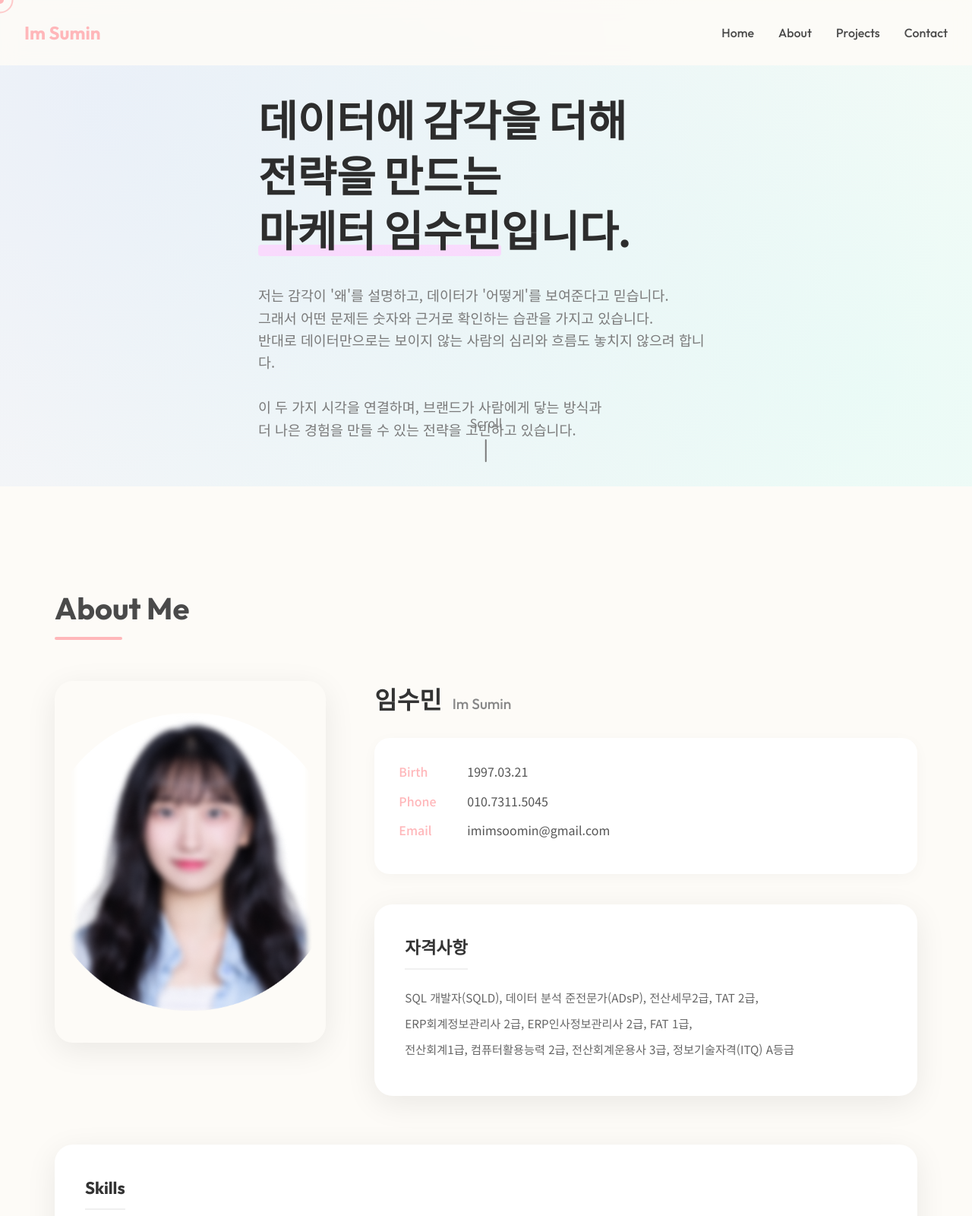
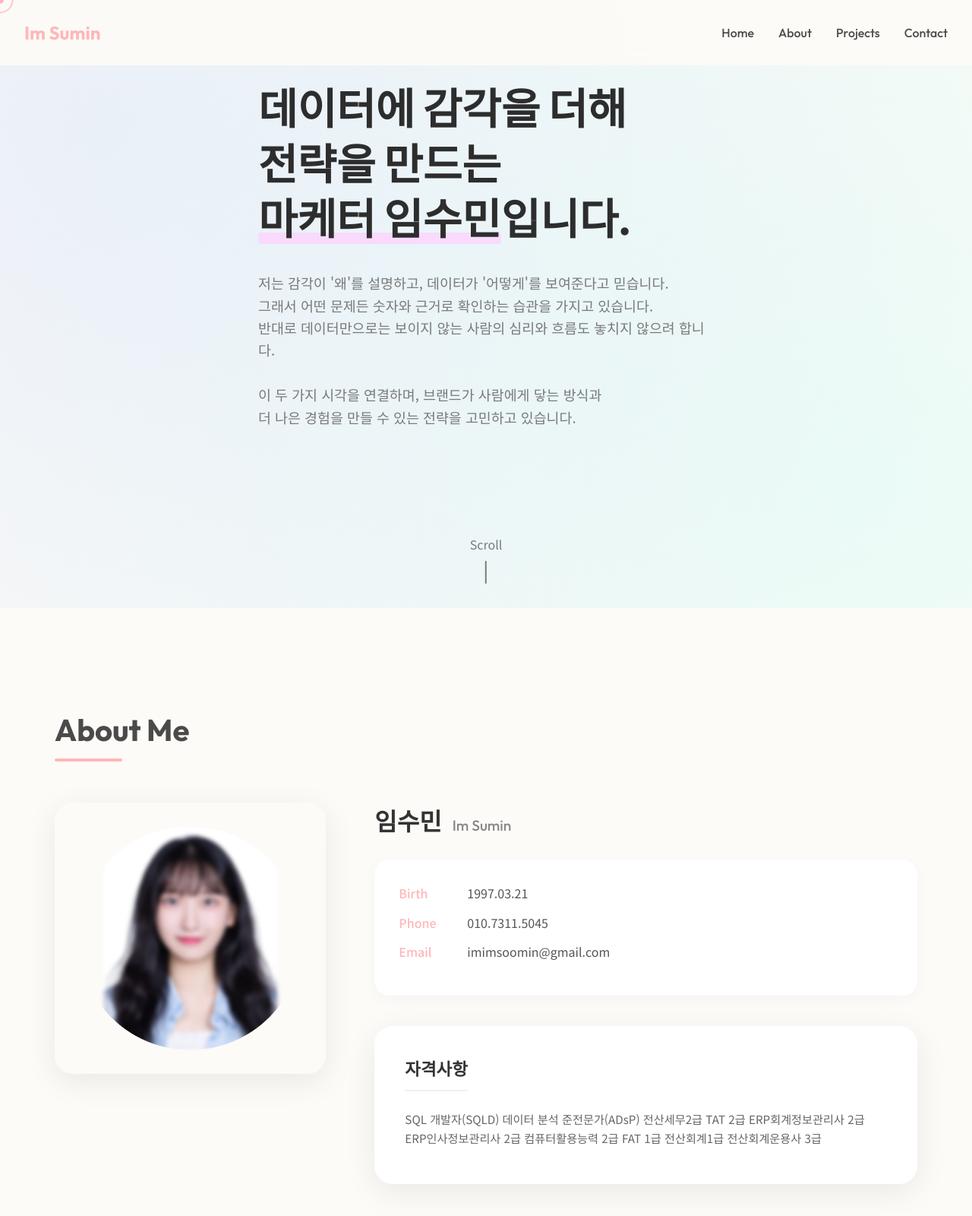
Before and after one commit to watermin-hub/watermin_portfolio, a plain HTML site: page index.html in a window 1280 px wide. Shown: the top 1600 px of the page at 76% size. Drawn offline with Linux system fonts and the light colour scheme.

Commit message:
260110 ver4

```diff
--- a/index.html
+++ b/index.html
@@ -65,10 +65,16 @@
 
                         <div class="certifications">
                             <h4>자격사항</h4>
-                            <p>SQL 개발자(SQLD), 데이터 분석 준전문가(ADsP), 전산세무2급, TAT 2급,</p>
-                            <p>ERP회계정보관리사 2급, ERP인사정보관리사 2급, FAT 1급,</p>
-                            <p>전산회계1급, 컴퓨터활용능력 2급, 전산회계운용사 3급, 정보기술자격(ITQ) A등급</p>
+                            <p>SQL 개발자(SQLD) 데이터 분석 준전문가(ADsP) 전산세무2급 TAT 2급
+                                ERP회계정보관리사 2급 ERP인사정보관리사 2급 컴퓨터활용능력 2급
+                                FAT 1급 전산회계1급 전산회계운용사 3급</p>
                         </div>
+                        <!-- <div class="certifications">
+                            <h4>자격사항</h4>
+                            <p>SQL 개발자(SQLD)</p> <p>데이터 분석 준전문가(ADsP)</p> <p>전산세무2급</p> <p>TAT 2급</p>
+                            <p>ERP회계정보관리사 2급</p> <p>ERP인사정보관리사 2급</p> <p>컴퓨터활용능력 2급</p>
+                            <p>FAT 1급</p> <p>전산회계1급</p> <p>전산회계운용사 3급</p>
+                        </div> -->
                     </div>
                 </div>
 
--- a/style.css
+++ b/style.css
@@ -103,12 +103,15 @@ ul {
 
 /* Hero Section */
 .hero {
-    height: 80vh;
+    /* height: 100vh;  Removed fixed height */
+    min-height: 100vh; /* Allow it to grow if text is too long */
+    height: auto;
     display: flex;
     align-items: center;
     justify-content: center;
     text-align: flex-start;
     padding-top: 4rem;
+    padding-bottom: 12rem; /* Increased to prevent overlap */
     position: relative;
     background-image: radial-gradient(circle at 10% 20%, rgba(161, 196, 253, 0.2) 0%, rgba(194, 233, 251, 0.0) 90%),
                       radial-gradient(circle at 90% 80%, rgba(162, 250, 244, 0.2) 0%, rgba(194, 233, 251, 0.0) 90%);
@@ -217,7 +220,7 @@ ul {
     width: 100%;
     height: auto;
     max-width: 400px; /* Prevent it from getting too huge */
-    aspect-ratio: 3/4; /* Good standard portrait ratio */
+    aspect-ratio: 1/1; /* Good standard portrait ratio */
     object-fit: cover;
     border-radius: 24px;
     box-shadow: var(--shadow-soft);
@@ -535,6 +538,9 @@ footer {
         padding-top: 8rem; /* Space for taller navbar */
         /* text-align: center; Removed to follow desktop alignment */
         width: 100%;
+        height: auto; /* Allow to grow */
+        min-height: 100vh; /* At least full screen */
+        padding-bottom: 6rem; /* Space for scroll indicator */
     }
 
     .hero h1 {
```
